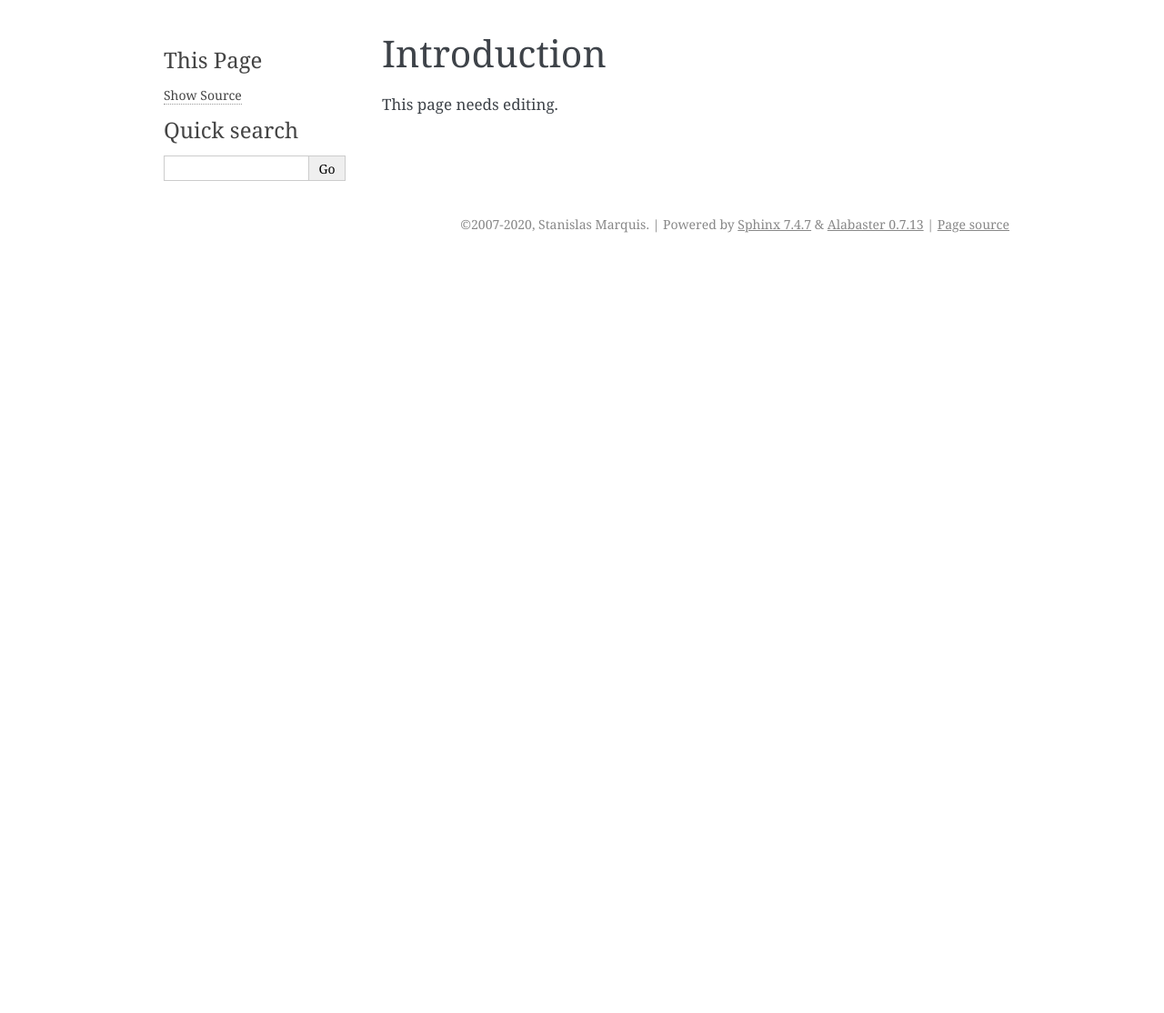
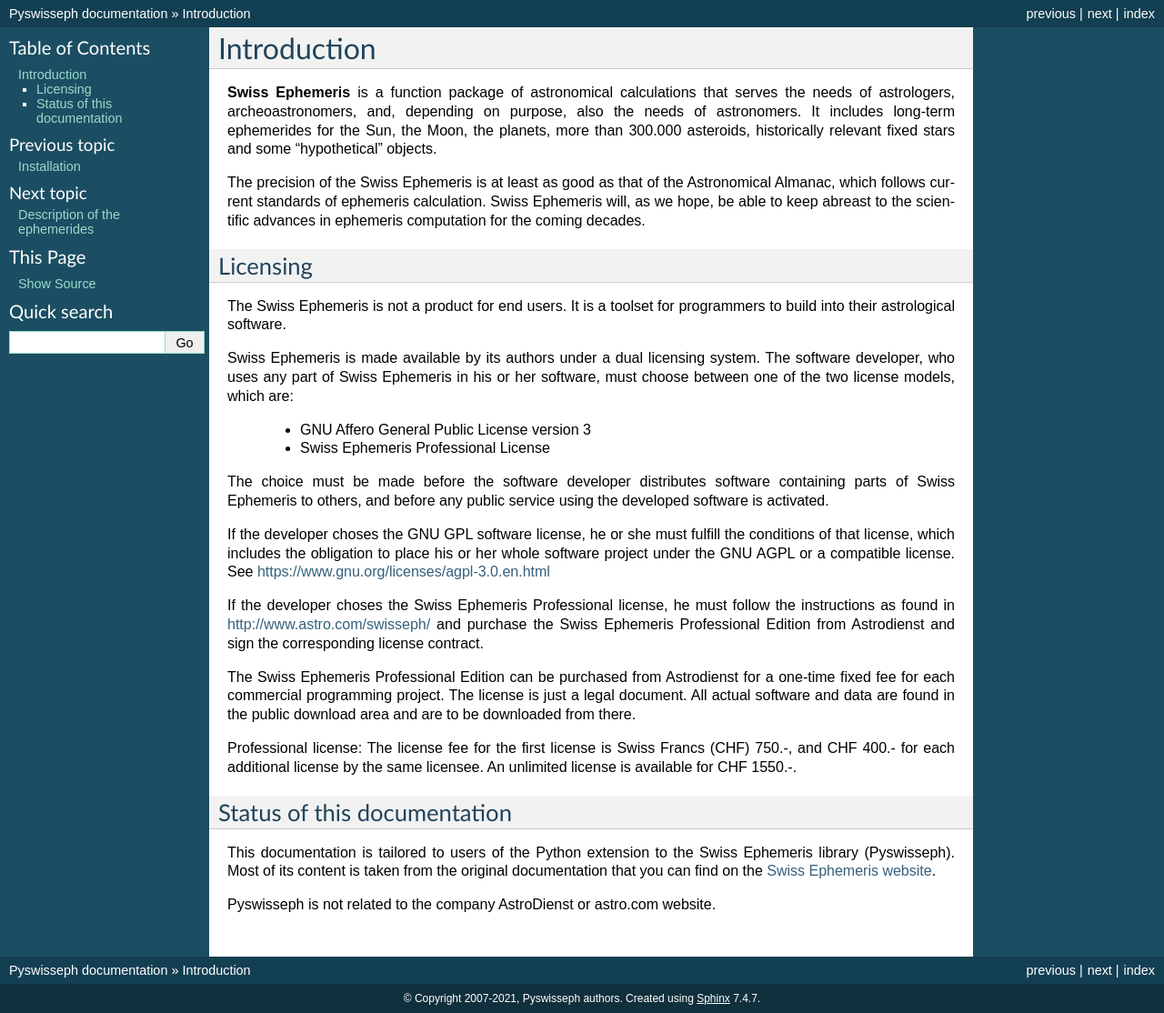
Before and after one commit to astrorigin/pyswisseph, a Sphinx documentation site: the page built from docs/introduction/index.rst, in a window 1280 px wide. Shown: the whole page at 91% size. Built offline with Sphinx 7.4.7, drawn with Linux system fonts in a browser that asks for light colours; before the commit the page ends 900 px from its top, so only the background shows below that.

Commit message:
Begin with sphinx documentation

```diff
--- a/docs/conf.py
+++ b/docs/conf.py
@@ -18,7 +18,7 @@
 # -- Project information -----------------------------------------------------
 
 project = 'Pyswisseph'
-copyright = '2007-2020, Stanislas Marquis'
+copyright = '2007-2021, Pyswisseph authors'
 author = 'Stanislas Marquis'
 
 
@@ -44,7 +44,7 @@ exclude_patterns = ['_build', 'Thumbs.db', '.DS_Store']
 # The theme to use for HTML and HTML Help pages.  See the documentation for
 # a list of builtin themes.
 #
-html_theme = 'alabaster'
+html_theme = 'classic'
 
 # Add any paths that contain custom static files (such as style sheets) here,
 # relative to this directory. They are copied after the builtin static files,
--- /dev/null
+++ b/docs/ephemerides/index.rst
@@ -0,0 +1,10 @@
+==============================
+Description of the ephemerides
+==============================
+
+.. toctree::
+    :maxdepth: 3
+
+    three_ephemerides
+
+..
--- a/docs/installation/index.rst
+++ b/docs/installation/index.rst
@@ -1,6 +1,56 @@
+============
 Installation
 ============
 
-This page needs editing.
+Installation from PyPI
+----------------------
+
+Pyswisseph packages are published on the
+`Python Package Index <https://pypi.org/project/pyswisseph/>`_.
+The preferred tool for installing packages from PyPI is **pip**. This tool is
+provided with all modern versions of Python.
+
+Open your terminal and run the following command.
+
+::
+
+    pip install -U pyswisseph
+
+Installation from *PyPI* also allows you to install the latest development
+release. To do this, use the ``--pre`` flag.
+
+::
+
+    pip install -U --pre pyswisseph
+
+Installation from source
+------------------------
+
+You can install Pyswisseph directly from a clone of the `Git repository`_.
+
+Clone and build using **pip** with the following commands.
+
+::
+
+    git clone --recurse-submodules https://github.com/astrorigin/pyswisseph
+    cd pyswisseph
+    pip install .
+
+.. _Git repository: https://github.com/astrorigin/pyswisseph
+
+Build using CMake
+-----------------
+
+It is possible to build the extension with `CMake`_. This is especially useful
+for development, or if you want more flexibility.
+
+.. _CMake: https://cmake.org/
+
+Here is a list of interesting **cmake** options:
+
+ - ``CMAKE_BUILD_TYPE``: Release, Debug
+ - ``PYSWE_AUTO_SET_EPHE_PATH``: set ephemeris path on module import (on or off)
+ - ``PYSWE_DEFAULT_EPHE_PATH``: path to directory containing ephemeris files
+ - ``PYSWE_USE_SWEPHELP``: build the ``swisseph.contrib`` submodule (on or off)
 
 ..
--- a/docs/introduction/index.rst
+++ b/docs/introduction/index.rst
@@ -1,6 +1,64 @@
+============
 Introduction
 ============
 
-This page needs editing.
+**Swiss Ephemeris** is a function package of astronomical calculations that
+serves the needs of astrologers, archeoastronomers, and, depending on purpose,
+also the needs of astronomers. It includes long-term ephemerides for the Sun,
+the Moon, the planets, more than 300.000 asteroids, historically relevant fixed
+stars and some "hypothetical" objects.
+
+The precision of the Swiss Ephemeris is at least as good as that of the
+Astronomical Almanac, which follows current standards of ephemeris calculation.
+Swiss Ephemeris will, as we hope, be able to keep abreast to the scientific
+advances in ephemeris computation for the coming decades.
+
+Licensing
+---------
+
+The Swiss Ephemeris is not a product for end users. It is a toolset for
+programmers to build into their astrological software.
+
+Swiss Ephemeris is made available by its authors under a dual licensing system.
+The software developer, who uses any part of Swiss Ephemeris in his or her
+software, must choose between one of the two license models, which are:
+
+ - GNU Affero General Public License version 3
+ - Swiss Ephemeris Professional License
+
+The choice must be made before the software developer distributes software
+containing parts of Swiss Ephemeris to others, and before any public service
+using the developed software is activated.
+
+If the developer choses the GNU GPL software license, he or she must fulfill
+the conditions of that license, which includes the obligation to place his or
+her whole software project under the GNU AGPL or a compatible license.
+See https://www.gnu.org/licenses/agpl-3.0.en.html
+
+If the developer choses the Swiss Ephemeris Professional license, he must
+follow the instructions as found in http://www.astro.com/swisseph/ and purchase
+the Swiss Ephemeris Professional Edition from Astrodienst and sign the
+corresponding license contract.
+
+The Swiss Ephemeris Professional Edition can be purchased from Astrodienst for
+a one-time fixed fee for each commercial programming project. The license is
+just a legal document. All actual software and data are found in the public
+download area and are to be downloaded from there.
+
+Professional license: The license fee for the first license is Swiss Francs
+(CHF) 750.-, and CHF 400.- for each additional license by the same licensee.
+An unlimited license is available for CHF 1550.-.
+
+Status of this documentation
+----------------------------
+
+This documentation is tailored to users of the Python extension to the Swiss
+Ephemeris library (Pyswisseph).
+Most of its content is taken from the original documentation that you can find
+on the `Swiss Ephemeris website`_.
+
+Pyswisseph is not related to the company AstroDienst or astro.com website.
+
+.. _Swiss Ephemeris website: https://www.astro.com/swisseph
 
 ..
```
Also changed, not shown: docs/ephemerides/planetary_and_lunar/swiss_ephemeris.rst (added, +126 -0 lines), docs/ephemerides/three_ephemerides.rst (added, +12 -0 lines), docs/index.rst (+10 -11 lines), 1 other file.
